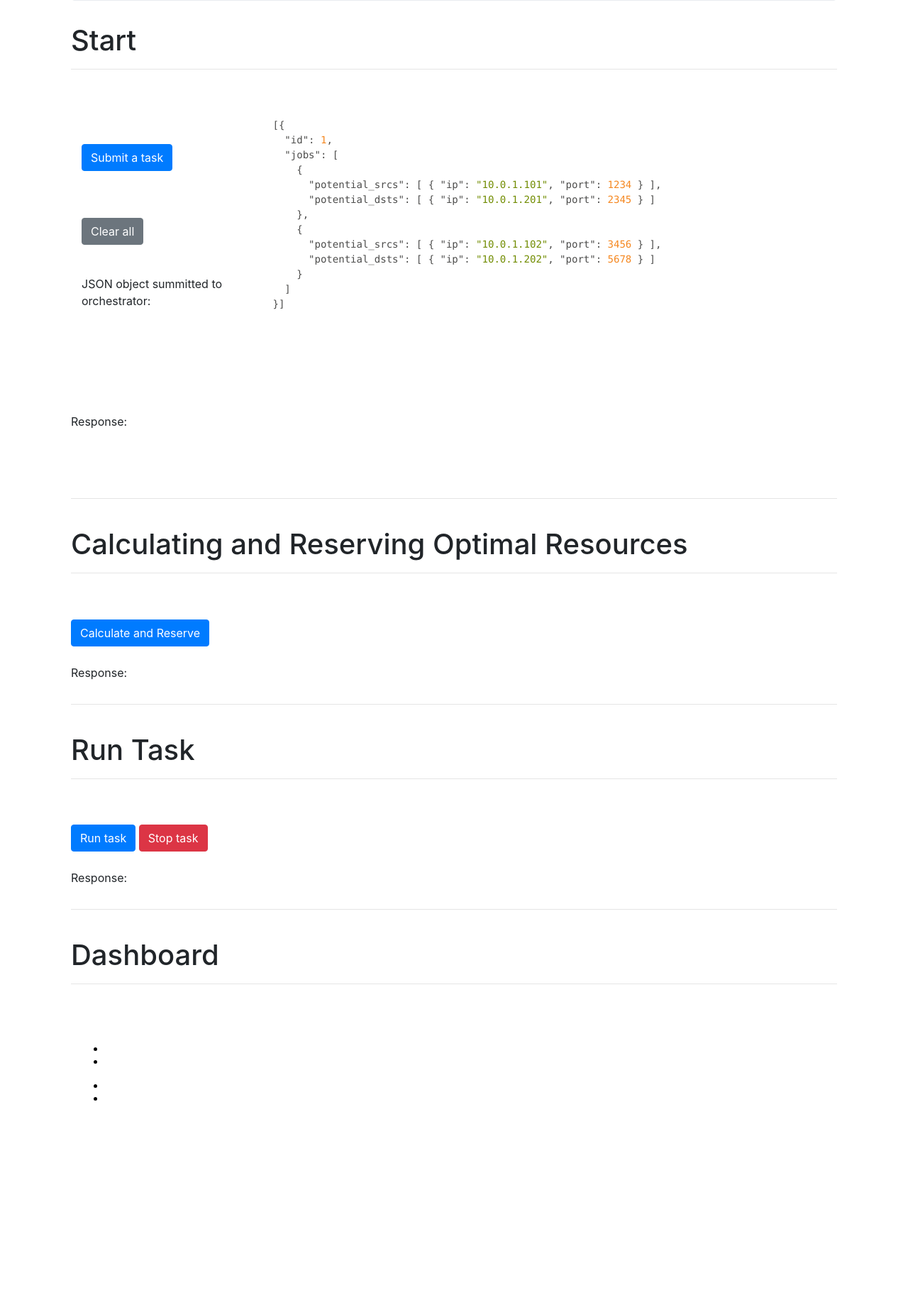
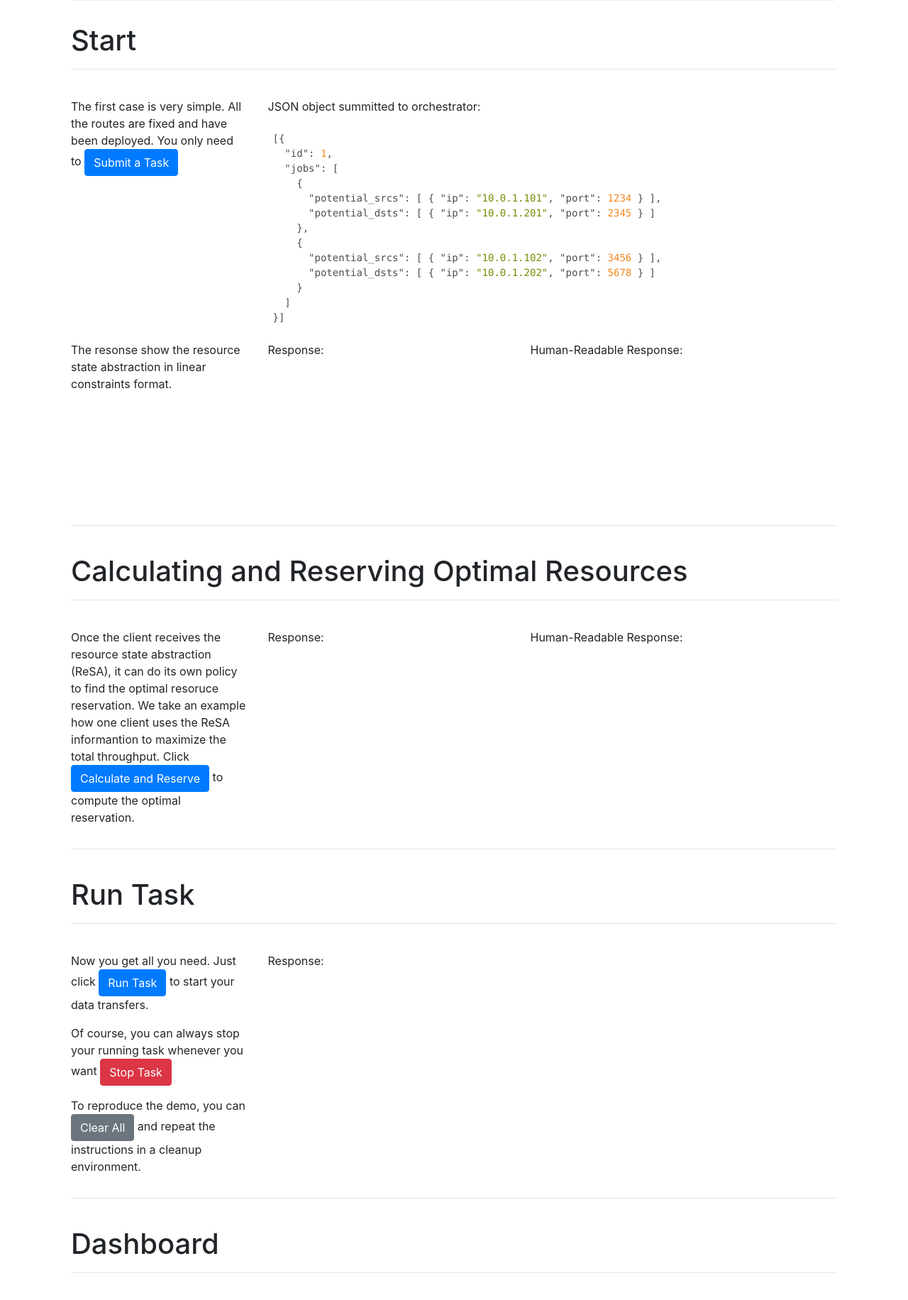
Before and after one commit to openalto/UnicornUI, a Flask app: page / in a window 1280 px wide. Shown: the part 1249-3081 px from the top of the page at 71% size. Run offline with Flask 2, Linux system fonts and the light colour scheme; some libraries are stand-ins or nearby versions.

Commit message:
Add description for case 1 and 2
Signed-off-by: jensenzhang <hack@jensen-zhang.site>

```diff
--- a/unicorn/templates/index.html
+++ b/unicorn/templates/index.html
@@ -241,25 +241,18 @@
                 </div>
 
                 <h1 id="start">Start</h1>
-                <hr/>
-                <br/>
+                <hr/><br/>
 
                 <div class="row">
                   <div class="col-3">
-                    <div class="container">
-                      <button type="button" class="btn btn-primary" style="margin-top: 30%" onclick="submit_task()">Submit a
-                        task
-                      </button>
-                      <button type="button" class="btn btn-secondary" style="margin-top: 30%" onclick="clear_texts()">
-                        Clear all
-                      </button>
-
-                      <p style="margin-top: 20%;">JSON object summitted to orchestrator: </p>
-                    </div>
+                    <p>The first case is very simple. All the routes are fixed and have been deployed. You only need to
+                    <button type="button" class="btn btn-primary" onclick="submit_task()">Submit a
+                      Task
+                    </button></p>
                   </div>
                   <div class="col-9">
-                    <pre><code class="json" id="submit_task_json">
-[{
+                    <p>JSON object summitted to orchestrator:</p>
+                    <pre><code class="json" id="submit_task_json">[{
   "id": 1,
   "jobs": [
     {
@@ -271,60 +264,64 @@
       "potential_dsts": [ { "ip": "10.0.1.202", "port": 5678 } ]
     }
   ]
-}]
-                    </code></pre>
+}]</code></pre>
                   </div>
                 </div>
                 <div class="row">
                   <div class="col-3">
-                    <p style="margin-top: 40%;">Response: </p>
+                    <p>The resonse show the resource state abstraction in linear constraints format.</p>
                   </div>
                   <div class="col-4">
+                    <p>Response: </p>
                     <pre><code class="json" id="rsa-result"></code></pre>
                   </div>
                   <div class="col-5">
+                    <p>Human-Readable Response:</p>
                     <pre><code class="json" id="rsa-result-human-readable" style="margin-top: 40%"></code></pre>
                   </div>
                 </div>
 
-                <hr/>
-                <br/>
+                <hr/><br/>
                 <h1>Calculating and Reserving Optimal Resources</h1>
-                <hr/>
-                <br/>
+                <hr/><br/>
 
                 <div class="row">
                   <div class="col-3">
-                    <button type="button" class="btn btn-primary" style="margin-top: 10%" onclick="calculate_bandwidth()">
-                      Calculate and Reserve
-                    </button>
-                    <p style="margin-top: 10%;">Response: </p>
+                    <p>Once the client receives the resource state abstraction (ReSA), it can do its own policy to find the optimal resoruce reservation. We take an example how one client uses the ReSA informantion to maximize the total throughput. Click <button type="button" class="btn btn-primary" onclick="calculate_bandwidth()"> Calculate and Reserve</button> to compute the optimal reservation.
+                    </p>
                   </div>
                   <div class="col-4">
+                    <p>Response:</p>
                     <pre><code class="json" id="bandwidth-result"></code></pre>
                   </div>
                   <div class="col-4">
+                    <p>Human-Readable Response:</p>
                     <pre><code class="json" id="bandwidth-result-human-readable"></code></pre>
                   </div>
                 </div>
 
-                <hr/>
-                <br/>
+                <hr/><br/>
                 <h1>Run Task</h1>
-                <hr/>
-                <br/>
+                <hr/><br/>
 
                 <div class="row">
                   <div class="col-3">
-                    <button type="button" class="btn btn-primary" style="margin-top: 10%" onclick="run_task()">
-                      Run task
-                    </button>
-                    <button type="button" class="btn btn-danger" style="margin-top: 10%" onclick="stop_task()">
-                      Stop task
-                    </button>
-                    <p style="margin-top: 10%;">Response: </p>
+                    <p>Now you get all you need. Just click
+                    <button type="button" class="btn btn-primary" onclick="run_task()">
+                      Run Task
+                    </button> to start your data transfers.</p>
+                    <p>Of course, you can always stop your running task whenever you want
+                    <button type="button" class="btn btn-danger" onclick="stop_task()">
+                      Stop Task
+                    </button></p>
+                    <p>
+                    <p>To reproduce the demo, you can
+                    <button type="button" class="btn btn-secondary" onclick="clear_texts()">
+                      Clear All
+                    </button> and repeat the instructions in a cleanup environment.</p>
                   </div>
                   <div class="col-9">
+                    <p>Response:</p>
                     <pre><code class="json" id="run-task-result"></code></pre>
                   </div>
                 </div>
@@ -356,14 +353,12 @@
 
                 <div class="row">
                   <div class="col-3">
-                    <div class="container">
-                      <button type="button" class="btn btn-primary" style="margin-top: 30%" onclick="reserve_request()">Reserve Request
-                      </button>
-
-                      <p style="margin-top: 20%;">JSON object summitted to orchestrator: </p>
-                    </div>
+                    <p>In this case, we assume there is no pre-installed route. The client can send a
+                    <button type="button" class="btn btn-primary" onclick="reserve_request()">Resource Request
+                    </button> to setup the route on demand.</p>
                   </div>
                   <div class="col-9">
+                    <p>JSON object summitted to orchestrator:</p>
                     <pre><code class="json" id="reserve_request_json">
 [{
   "id": 1,
@@ -588,7 +583,7 @@
                   </div>
 
                   <div class="col-4">
-                    <p>Human Readable Response:</p>
+                    <p>Human-Readable Response:</p>
                     <pre><code class="json" id="md-bandwidth-result-human-readable"></code></pre>
                   </div>
                 </div><!-- Response Row End -->
@@ -612,7 +607,7 @@
                   </div>
 
                   <div class="col-4">
-                    <p>Human Readable Response:</p>
+                    <p>Human-Readable Response:</p>
                     <pre><code class="json" id="md-task-result-human-readable"></code></pre>
                   </div>
                 </div><!-- Response Row End -->
```
